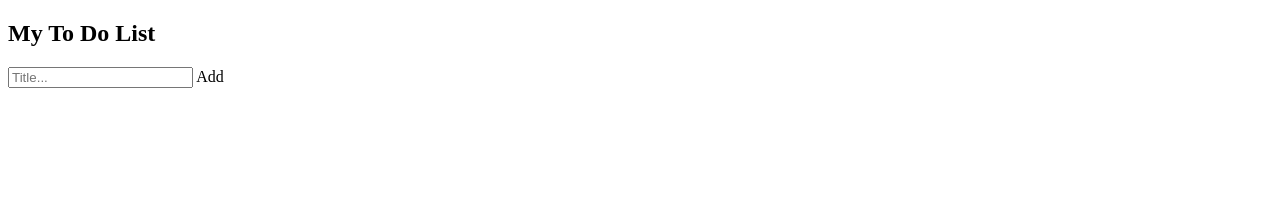
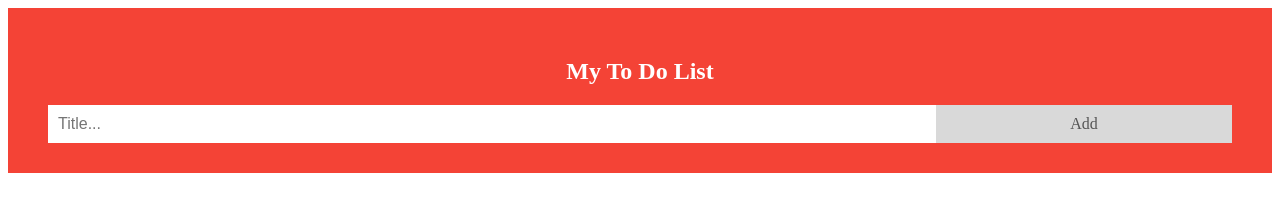
Before and after one commit to Ravictory/Ravictory, a plain HTML site: page index.html in a window 1280 px wide. Drawn offline with Linux system fonts and the light colour scheme.

Commit message:
Updated fix
fixed index to index.css

```diff
--- a/index.html
+++ b/index.html
@@ -2,7 +2,7 @@
 <html>
 <head>
 <title>to-do list</title>
-<link rel="stylesheet" href="index">
+<link rel="stylesheet" href="index.css">
 <script>
 // Create a "close" button and append it to each list item
 var myNodelist = document.getElementsByTagName("LI");
```
